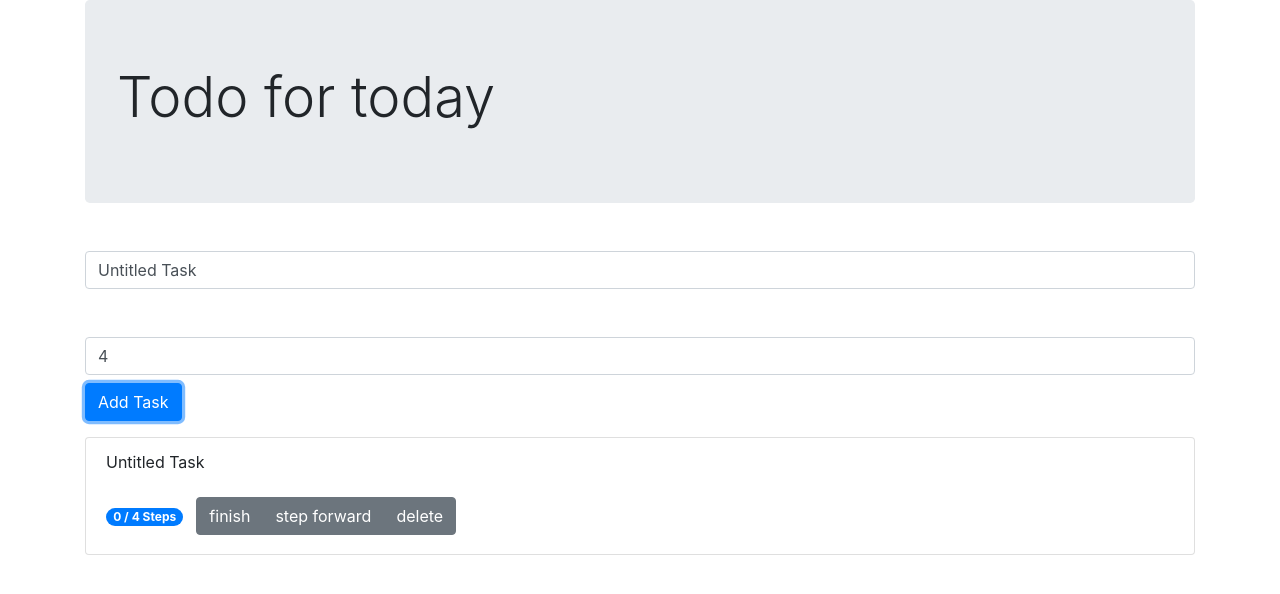
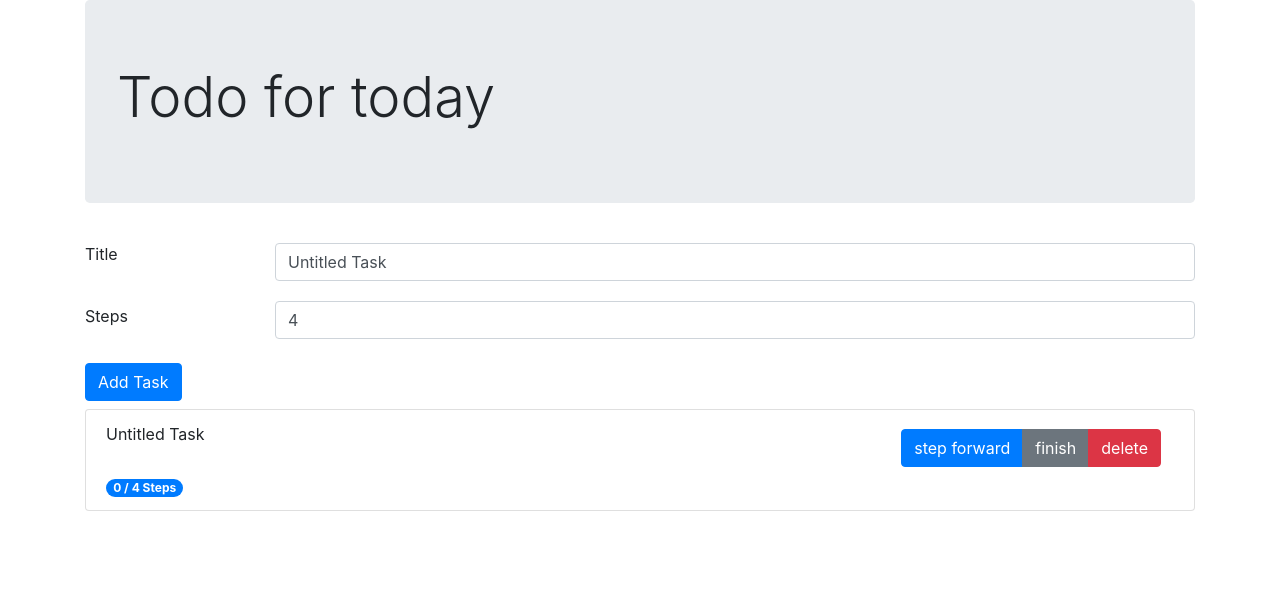
Before and after one commit to iangoodwin-developer/todo-app, a React (Create React App) app: page / in a window 1280 px wide. Both pictures are taken after a click on the button "Add Task". Shown: the top 594 px of the page. Built offline with nearby package versions, Linux system fonts and the light colour scheme.

Commit message:
improve styling to list and form

```diff
--- a/src/Create.js
+++ b/src/Create.js
@@ -30,15 +30,24 @@ class Create extends React.Component {
 
   render() {
     return (
-      <form className="form-group" onSubmit={this.handleSubmit}>
-        <div className="">
-          <input className="form-control mt-5"
+      <form onSubmit={this.handleSubmit}>
+        <div className="form-group row">
+          <label htmlFor="title" className="col-sm-2 col-form-label">Title</label>
+          <div className="col-sm-10">
+            <input className="form-control mt-2"
+                  id="title"
                   onChange={this.handleTitleChange}
                   name="title"
                   type="text"
                   value={this.state.title}
                   placeholder="task name" />
-          <input className="form-control mt-5"
+            </div>
+        </div>
+        <div className="form-group row">
+          <label htmlFor="steps" className="col-sm-2 col-form-label">Steps</label>
+          <div className="col-sm-10">
+            <input className="form-control mt-1"
+                  id="steps"
                   onChange={this.handleStepsChange}
                   name="steps"
                   type="number"
@@ -46,9 +55,10 @@ class Create extends React.Component {
                   max={4}
                   value={this.state.steps}
                   placeholder="steps" />
+          </div>
+        </div>
         <button type="submit"
-                className="btn btn-primary mt-2">Add Task</button>
-        </div>
+                className="btn btn-primary shadow-none mt-2">Add Task</button>
 
       </form>
     );
--- a/src/Item.js
+++ b/src/Item.js
@@ -31,21 +31,23 @@ class Item extends React.Component {
 	render() {
 		return (
 			<li className={`list-group-item ${this.props.completed ? "disabled" : " " }`}>
-				<div className="d-flex w-100 justify-content-between">
+				<div className="d-flex justify-content-between">
       		<p className="">{this.props.title}</p>
+      		<div className="btn btn-group ">
+      			<button className={`btn btn-primary shadow-none ${this.props.completed ? "disabled" : " " }`}
+										onClick={this.handleIncrement}>step forward</button>
 
+						<button className={`btn btn-secondary shadow-none ${this.props.completed ? "disabled" : " " }`}
+										onClick={this.handleSetAsCompleted}>finish</button>
+
+						<button className="btn btn-danger shadow-none"
+										onClick={this.handleItemDelete}>delete</button>
+					</div>
     		</div>
 				<div className="badge badge-primary badge-pill">{this.props.step} / {this.props.steps} Steps</div>
 
 				<div className={this.props.completed ? "shown" : "hidden"}>Finished</div>
-				<div className="btn btn-group ">
-					<button className={`btn btn-secondary ${this.props.completed ? "hidden" : "shown" }`}
-									onClick={this.handleSetAsCompleted}>finish</button>
-					<button className={`btn btn-secondary ${this.props.completed ? "hidden" : "shown" }`}
-									onClick={this.handleIncrement}>step forward</button>
-					<button className="btn btn-secondary"
-									onClick={this.handleItemDelete}>delete</button>
-				</div>
+
 
 
 			</li>
--- a/src/List.js
+++ b/src/List.js
@@ -6,7 +6,7 @@ class List extends React.Component{
 
 	listElement(items) {
 		return (
-			<ul className="list-group">
+			<ul className="list-group mt-2">
 				{items}
 			</ul>
 		)
```
Lines whose indentation alone changed are shown as unchanged.
